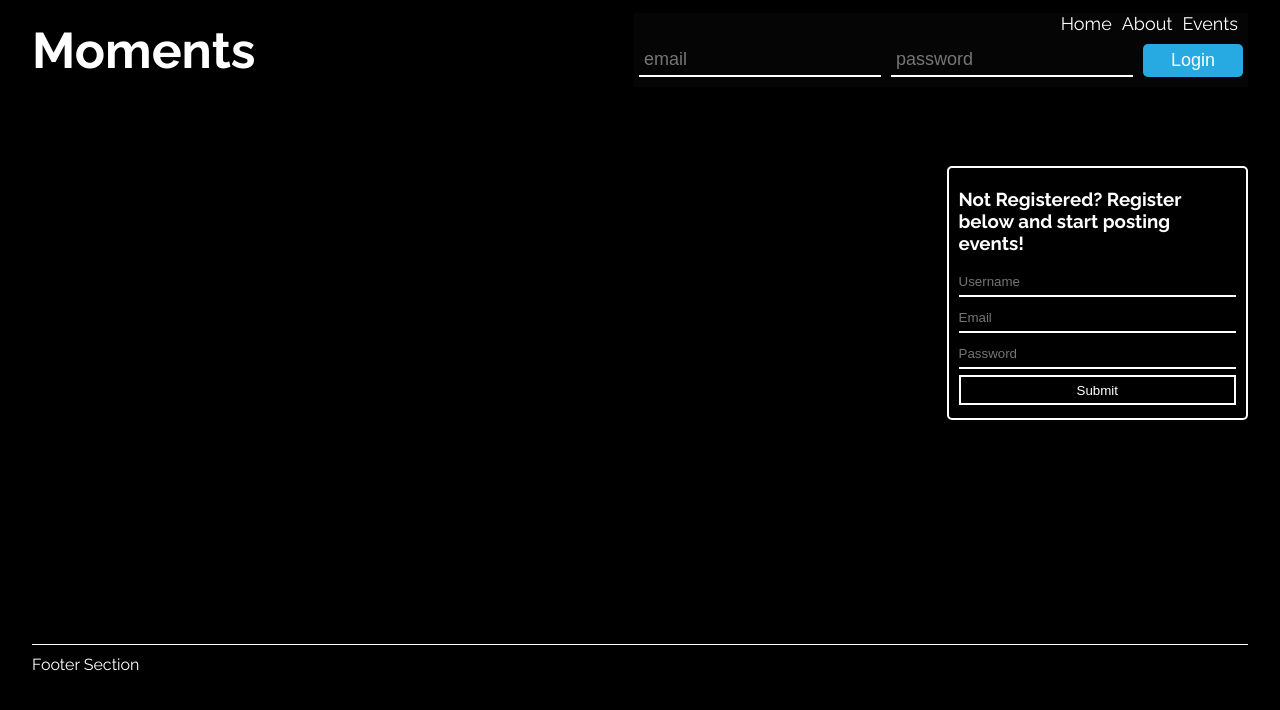
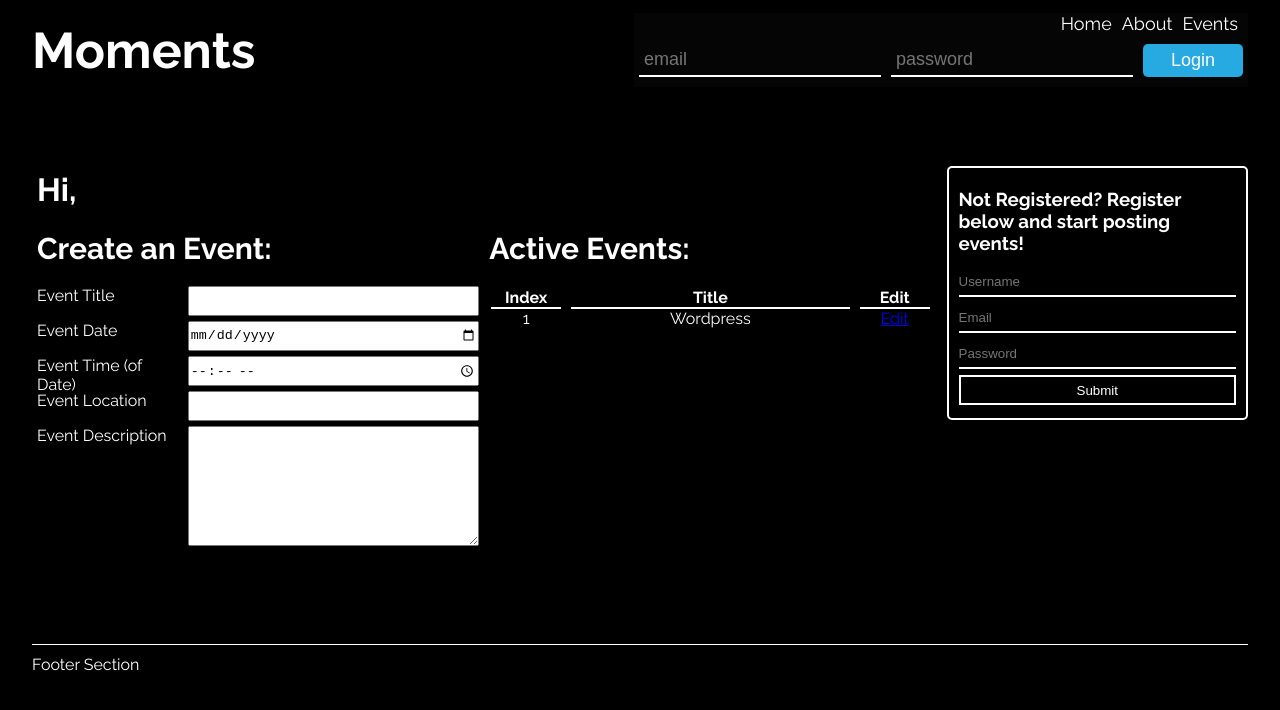
Before and after one commit to RizaHKhan/moments-nuxt, a Nuxt app: page /dashboard in a window 1280 px wide. Shown: the top 710 px of the page. Built offline with nearby package versions, Linux system fonts and the light colour scheme.

Commit message:
Implemented dashboard

```diff
--- /dev/null
+++ b/pages/dashboard/index.vue
@@ -0,0 +1,95 @@
+<template>
+  <div class="dashboard">
+    <div class="name">
+      <h1>Hi, {{ this.$store.state.events.user.username }}</h1>
+    </div>
+    <div class="inner">
+      <h3>Create an Event:</h3>
+      <form method="POST" class="post-event">
+        <label for="title">Event Title</label><input name="title" type="text" v-model="eventMeta.title">
+        <label for="date">Event Date</label><input name="date" type="date" v-model="eventMeta.date">
+        <label for="time">Event Time (of Date)</label><input name="time" type="time" v-model="eventMeta.time">
+        <label for="location">Event Location</label><input name="location" type="text" v-model="eventMeta.location">
+        <label for="description">Event Description</label><textarea name="" id="" cols="30" rows="10" v-model="eventMeta.description"></textarea>
+      </form>
+    </div>
+    <div class="inner">
+      <h3>Active Events:</h3>
+      <table>
+        <tr class="list">
+          <th>Index</th>
+          <th>Title</th>
+          <th>Edit</th>
+        </tr>
+        <tr class="list">
+          <td>1</td>
+          <td>Wordpress</td>
+          <td><a href="#">Edit</a></td>
+        </tr>
+      </table>
+    </div>
+  </div>
+</template>
+
+<script>
+export default {
+  data () {
+    return {
+      eventMeta: {
+        title: '',
+        date: '',
+        time: '',
+        location: '',
+        description: ''
+      }
+    }
+  }
+}
+</script>
+
+<style scoped>
+  .dashboard {
+    padding: 5px;
+    display:grid;
+    grid-template-columns: repeat(auto-fit, minmax(375px, 1fr));
+    grid-template-rows: 30px;
+    grid-gap: 10px;
+  }
+
+  .name {
+    grid-column: 1 / -1;
+  }
+
+  table {
+    width: 100%;
+    text-align: center
+  }
+
+  th {
+    border-bottom: 2px solid white;
+  }
+
+  .list {
+    display: grid;
+    grid-template-columns: 1fr 4fr 1fr;
+    grid-gap: 10px;
+  }
+
+  .inner h3 {
+    font-size: 30px;
+    margin: 20px 0;
+  }
+
+  .post-event {
+    display: grid;
+    grid-template-columns: 1fr 2fr;
+    grid-template-rows: repeat(4, 30px) 120px;
+    grid-gap: 5px;
+  }
+
+  @media (max-width: 1200px) {
+    .dashboard {
+      grid-column: 1 / -1;
+    }
+  }
+</style>
```
